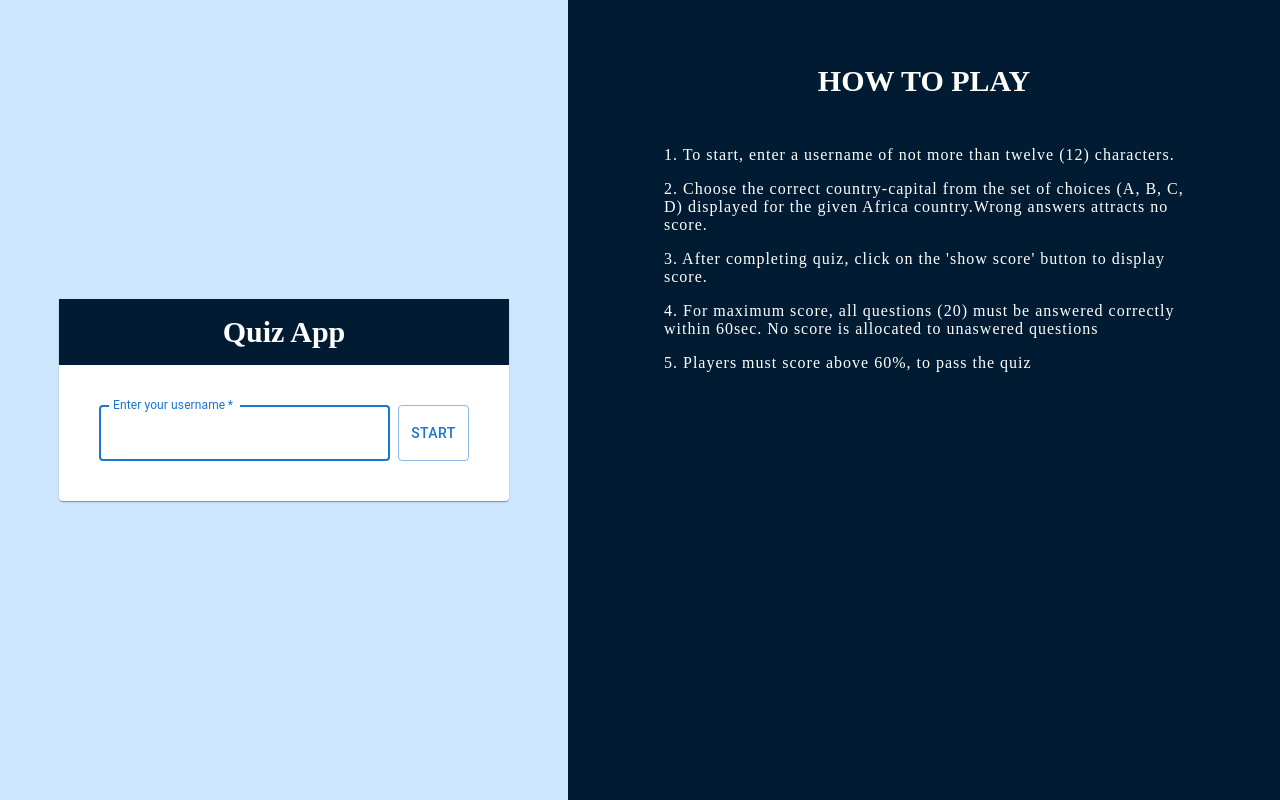
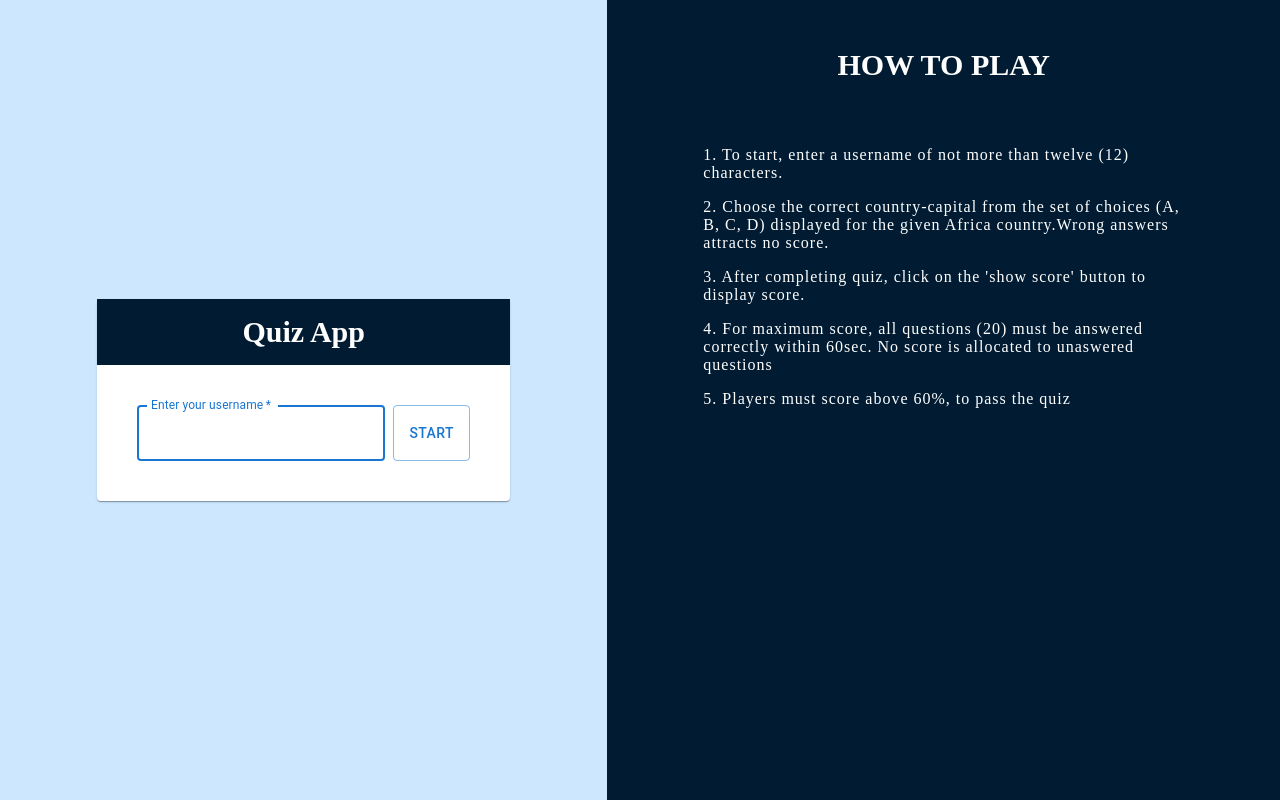
Before and after one commit to viktall/quizapp_II, a React (Vite) app: page / in a window 1280 px wide. Built offline with nearby package versions, Linux system fonts and the light colour scheme.

Commit message:
modified

```diff
--- a/src/startPage.jsx
+++ b/src/startPage.jsx
@@ -1,5 +1,5 @@
 import React from 'react';
-import {Box, Stack, Button, TextField, Paper, List, ListItem} from '@mui/material';
+import {Box, Button, TextField, Paper, List, ListItem} from '@mui/material';
 
 
 const Start_Page=({HandleSubmit, name, setName})=>{
@@ -7,10 +7,10 @@ const Start_Page=({HandleSubmit, name, setName})=>{
 return(
 
 
-  <Stack sx={{flexDirection:'row', height:'100vh'}}>
+  <Box sx={{display:'flex', height:'100vh'}}>
 
-    <Box flex={1} sx={{my:'auto', p:1}}>
-      <Paper sx={{width:450, mx:'auto'}}>
+      <Box sx={{display:'flex', alignItems:'center', justifyContent:'center', width:'100%', m:1}}>
+      <Paper>
         <Box sx={{textAlign:'center', bgcolor:'#011c32', py:2, color:'#fff', fontSize:30, fontWeight:'bold'}}>
             Quiz App
         </Box>
@@ -18,7 +18,7 @@ return(
           component="form"
           onSubmit={HandleSubmit}
           autoComplete="off"
-          sx={{p:5, display:'flex'}}
+          sx={{m:5, display:'flex'}}
           >
         <TextField
                           required
@@ -26,20 +26,21 @@ return(
                           value={name}
                           onChange={(e)=>setName(e.target.value)}
                           inputProps={{maxLength:12}}
-                          sx={{width:330}}
-                          autoFocus/>
+                          autoFocus
+                          />
 
                           <Button
                           variant='outlined'
                           type='submit'
-                          sx={{ml:1, height:56}}>
+                          sx={{ml:1}}>
                               Start
                           </Button>
             </Box>
       </Paper>
+
     </Box>
-    <Box flex={1} sx={{bgcolor:'#011c32', color:'white', px:10, display:{xs:'none', md:'block'}}}>
-    <Box sx={{fontSize:30, fontWeight:'bold', textAlign:'center', my:8, mb:4}}>
+    <Box sx={{bgcolor:'#011c32', color:'white', px:10, display:{xs:'none', md:'block'}}}>
+    <Box sx={{fontSize:30, fontWeight:'bold', textAlign:'center', my:6}}>
           HOW TO PLAY
     </Box>
     <List sx={{letterSpacing:1}}>
@@ -50,7 +51,7 @@ return(
         <ListItem> 5. Players must score above 60%, to pass the quiz</ListItem>
       </List>
     </Box>
-  </Stack>
+  </Box>
 
 )}
 
```
